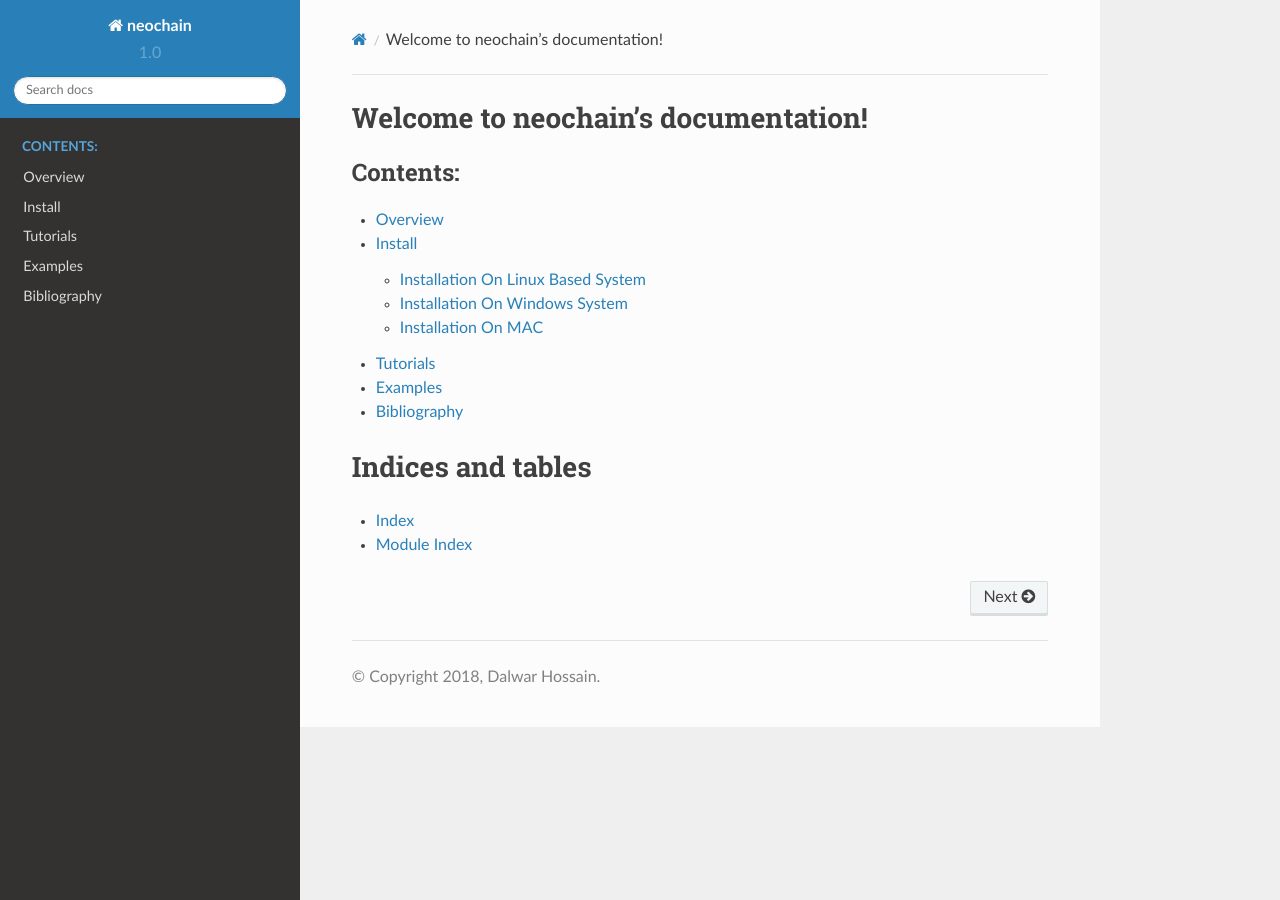
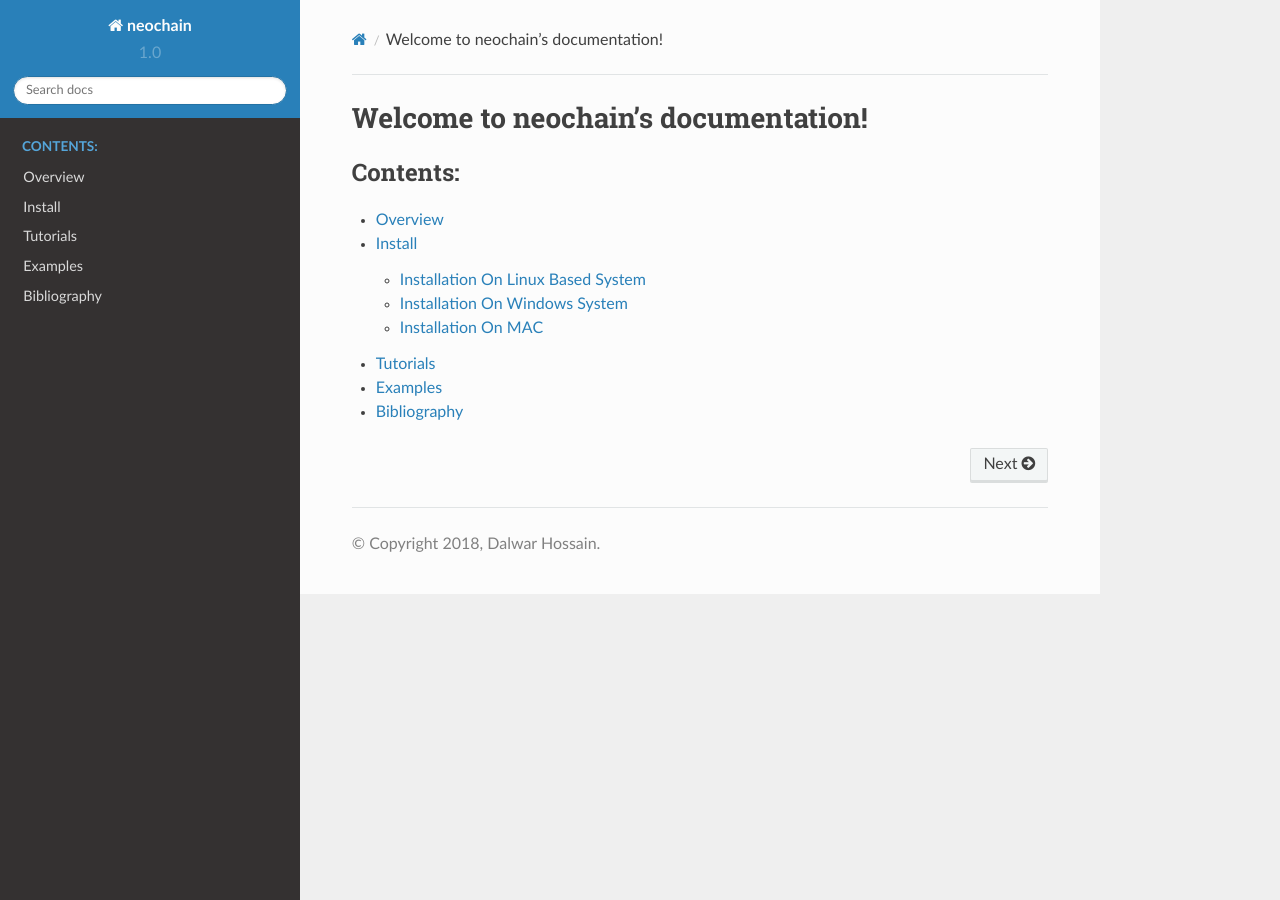
Before and after one commit to dalwar23/neochain, a Sphinx documentation site: the page built from docs/source/index.rst, in a window 1280 px wide. Built offline with Sphinx 7.4.7 and the Read the Docs theme 2.0.0, drawn with Linux system fonts in a browser that asks for light colours.

```diff
--- a/docs/source/index.rst
+++ b/docs/source/index.rst
@@ -15,11 +15,3 @@
    tutorials
    examples
    bibliography
-
-Indices and tables
-==================
-
-* :ref:`genindex`
-* :ref:`modindex`
-
-.. * :ref:`search`
```
Also changed, not shown: 6 other files.
